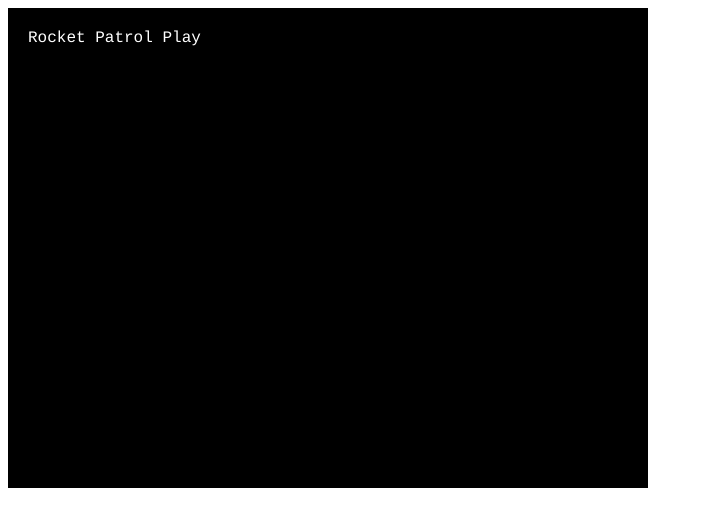
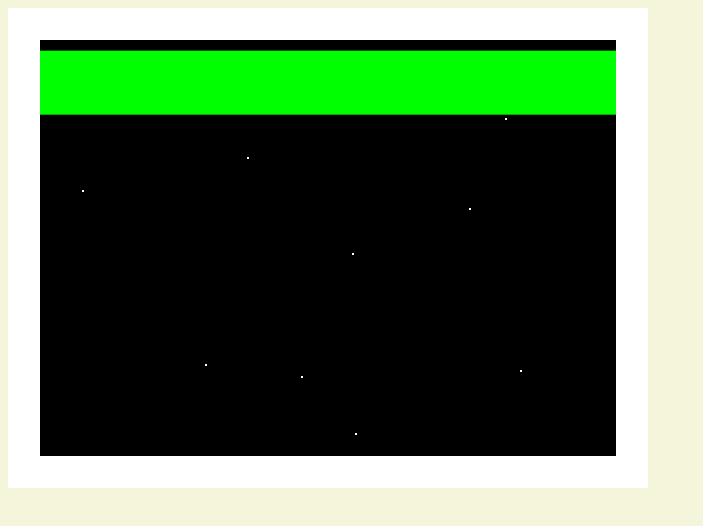
Before and after one commit to Sonar101/RocketPatrolRemake, a plain HTML site: page index.html in a window 1280 px wide. Shown: the whole page, without its empty margins (0-703 px from the left). Drawn offline with Linux system fonts and the light colour scheme.

Commit message:
Added green UI block and scrolling star background

```diff
--- a/index.html
+++ b/index.html
@@ -5,7 +5,11 @@
     <meta http-equiv="X-UA-Compatible" content="IE=edge">
     <meta name="viewport" content="width=device-width, initial-scale=1.0">
     <title>Rocket Patrol</title>
-    <console class="log"></console>
+    <style>
+        body {
+            background-color: beige;
+        }
+    </style>
 </head>
 <body>
     <script src = "./lib/phaser.min.js"></script>
--- a/src/scenes/Play.js
+++ b/src/scenes/Play.js
@@ -3,7 +3,27 @@ class Play extends Phaser.Scene {
         super("playScene");
     }
 
+    preload () {
+        // load images/tile sprites
+        this.load.image('rocket', './assets/rocket.png');
+        this.load.image('spaceship', './assets/spaceship.png');
+        this.load.image('starfield', './assets/starfield.png');
+    }
+
     create() {
-        this.add.text(20, 20, "Rocket Patrol Play");
+        // place tile sprite
+        this.starfield = this.add.tileSprite(0 , 0, 640, 480, 'starfield').setOrigin(0, 0);
+
+        // green UI background
+        this.add.rectangle(0, borderUISize + borderPadding, game.config.width, borderUISize * 2, 0x00FF00).setOrigin(0,0);
+        // white boarders
+        this.add.rectangle(0, 0, game.config.width, borderUISize, 0xFFFFFF).setOrigin(0, 0);
+        this.add.rectangle(0, game.config.height - borderUISize, game.config.width, borderUISize, 0xFFFFFF).setOrigin(0, 0);
+        this.add.rectangle(0, 0, borderUISize, game.config.height, 0xFFFFFF).setOrigin(0, 0);
+        this.add.rectangle(game.config.width - borderUISize, 0, borderUISize, game.config.height, 0xFFFFFF).setOrigin(0, 0);
+    }
+
+    update() {
+        this.starfield.tilePositionX -= 4;
     }
 }
```
Also changed, not shown: assets/explosion.png (added), assets/rocket.png (added), assets/spaceship.png (added), assets/starfield.png (added), 3 other files.
